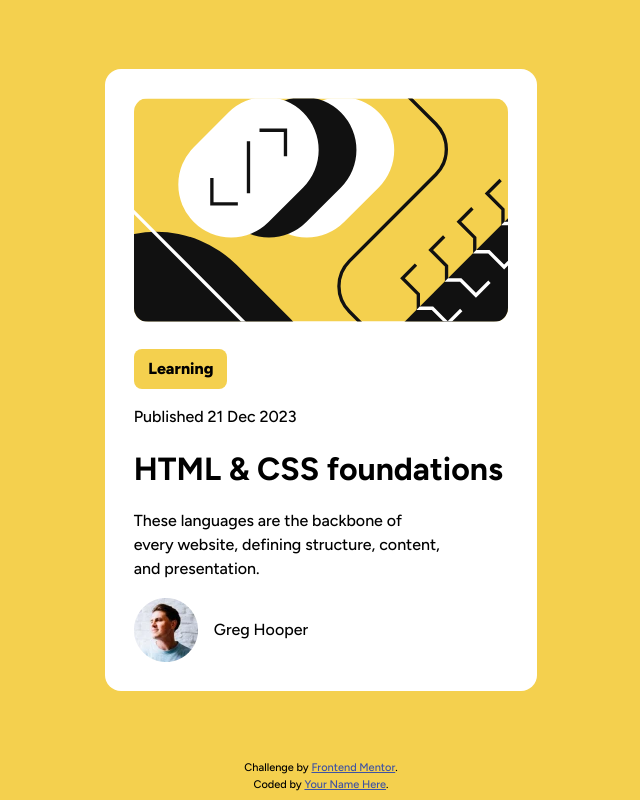
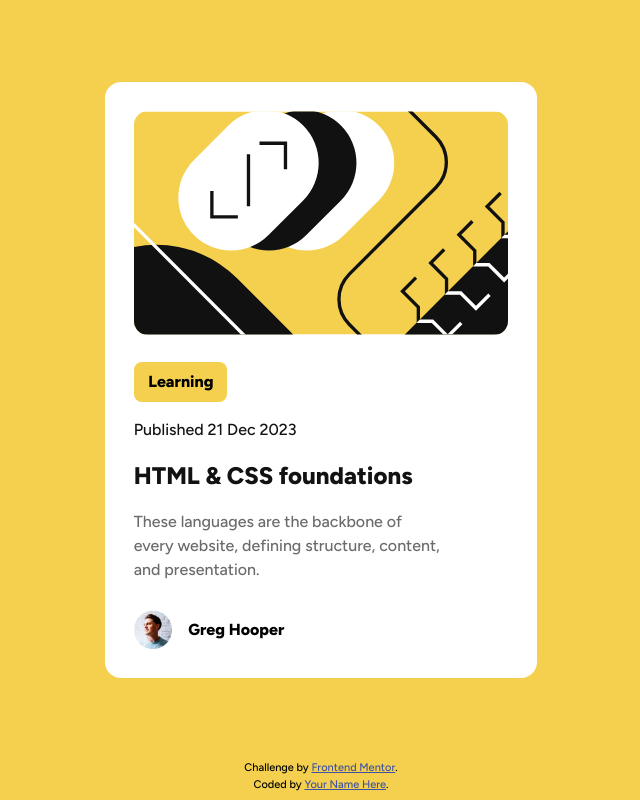
Before and after one commit to anton-mirazchiyski/Blog-Preview-Card, a plain HTML site: page index.html in a window 1280 px wide. Shown: the whole page, without its empty margins (319-959 px from the left). Drawn offline with Linux system fonts and the light colour scheme.

Commit message:
Style date, heading, text, author

```diff
--- a/index.html
+++ b/index.html
@@ -32,7 +32,7 @@
       <p class="card-text">These languages are the backbone of every website, defining structure, content, and presentation.</p>
 
       <div class="card-author">
-        <img src="./assets/images/image-avatar.webp" alt="author" class="author-image">
+        <div class="author-image-container"><img src="./assets/images/image-avatar.webp" alt="author" class="author-image"></div>
         <span class="author-name">Greg Hooper</span>
       </div>
     </div>
--- a/styles/styles.css
+++ b/styles/styles.css
@@ -37,11 +37,31 @@ main {
     margin-top: 0.7rem;
 }
 
+.card-date {
+    color: hsl(0, 0%, 7%);
+}
+
+.card-heading {
+    font-weight: 800;
+    font-size: 1.5rem;
+    color: hsl(0, 0%, 7%);
+}
+
+.card-text {
+    color: hsl(0, 0%, 42%);
+}
+
 div.card-author {
     display: flex;
     gap: 1rem;
+    margin-top: 0.8rem;
+}
+
+.author-image-container {
+    max-width: 3vw;
 }
 
 .author-name {
     align-self: center;
+    font-weight: 800;
 }
```
